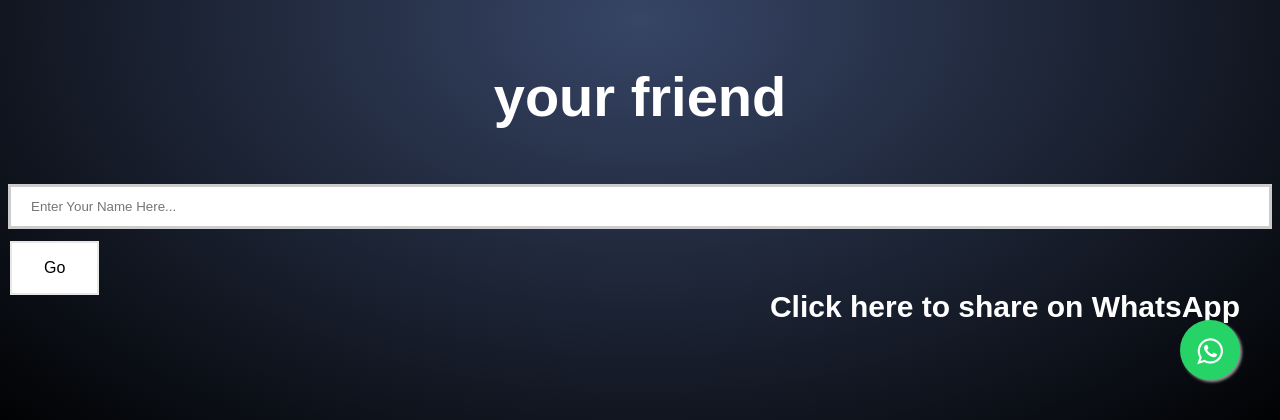
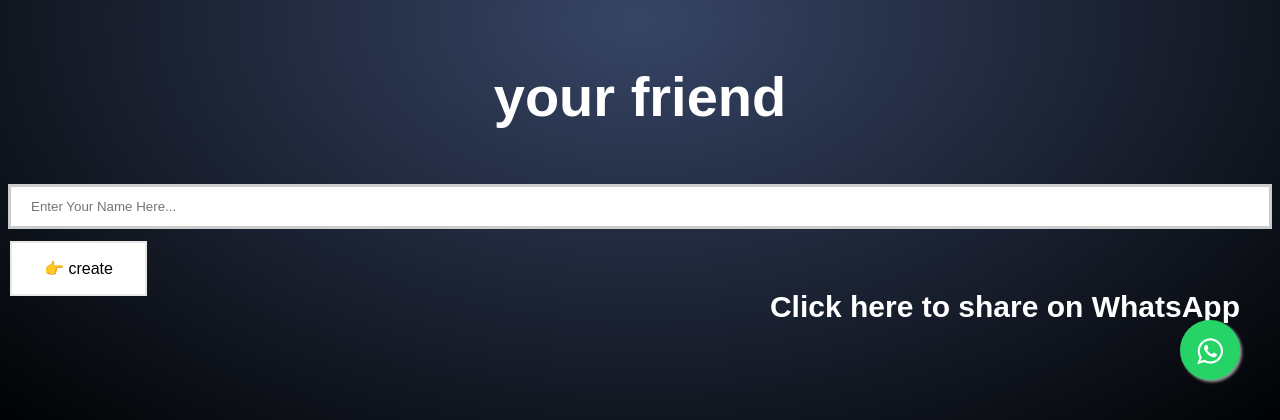
Before and after one commit to VIRUS-ATTACK/newYear2020, a Django app: page / in a window 1280 px wide. Shown: the part 380-800 px from the top of the page. Run offline with Django 3.2, Linux system fonts and the light colour scheme; some libraries are stand-ins or nearby versions; some web fonts are replaced.

Commit message:
styling changes

```diff
--- a/mysite/newyear/templates/newyear/files/wishes.html
+++ b/mysite/newyear/templates/newyear/files/wishes.html
@@ -390,7 +390,7 @@
         <br>
         <br>
         <input  type="text" id="myText" onChange="update(this.value);"  required maxlength="50" name="n" placeholder="Enter Your Name Here..."><br>
-        <button class="button button4" type="submit" onclick="document.getElementById('username').innerHTML=document.getElementById('myText').value"> Go </button>
+        <button class="button button4" type="submit" onclick="document.getElementById('username').innerHTML=document.getElementById('myText').value">👉 create </button>
 
             <h3 class="floatB" >Click here to share on WhatsApp</h3>
             <link rel="stylesheet" href="https://maxcdn.bootstrapcdn.com/font-awesome/4.5.0/css/font-awesome.min.css">
```
